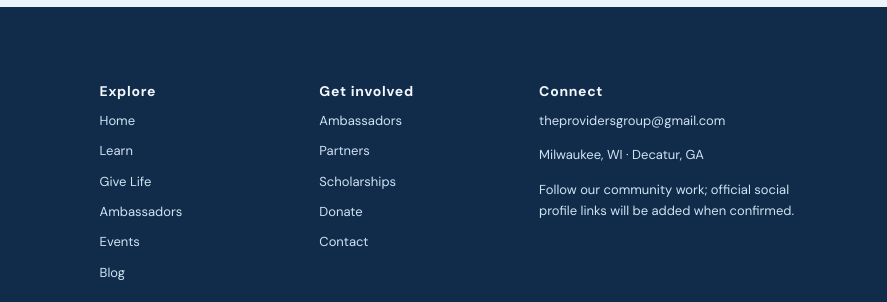
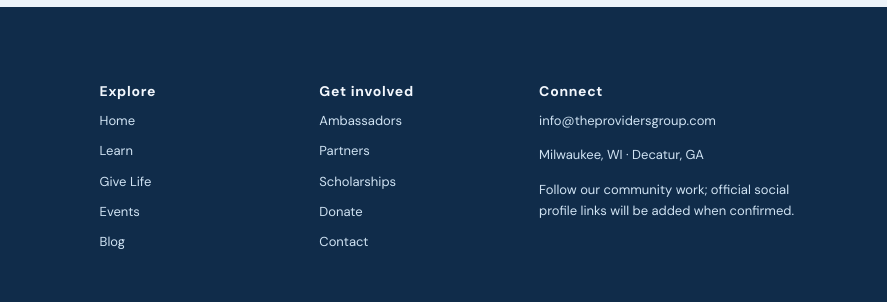
Before and after one commit to EnhanceImpact/providers-group-website, a plain HTML site: page ambassadors.html in a window 1280 px wide. Shown: the part 2677-2979 px from the top of the page, 393-1280 px from the left. Drawn offline with nearby package versions, Linux system fonts and the light colour scheme.

Commit message:
Update footer email and remove duplicate Ambassadors link

```diff
--- a/ambassadors.html
+++ b/ambassadors.html
@@ -259,9 +259,6 @@
 <a href="give-life.html">
        Give Life
       </a>
-<a href="ambassadors.html">
-       Ambassadors
-      </a>
 <a href="events.html">
        Events
       </a>
@@ -293,8 +290,8 @@
 <h3>
        Connect
       </h3>
-<a href="mailto:theprovidersgroup@gmail.com">
-       theprovidersgroup@gmail.com
+<a href="mailto:info@theprovidersgroup.com">
+       info@theprovidersgroup.com
       </a>
 <p>
        Milwaukee, WI · Decatur, GA
```
Also changed, not shown: article.html (+1 -1 lines), blog.html (+1 -1 lines), contact.html (+2 -5 lines), donate.html (+2 -5 lines), events.html (+2 -5 lines), give-life.html (+2 -5 lines), index.html (+2 -5 lines), learn.html (+2 -5 lines), partners.html (+2 -5 lines), resources.html (+2 -5 lines), scholarships.html (+2 -5 lines).
